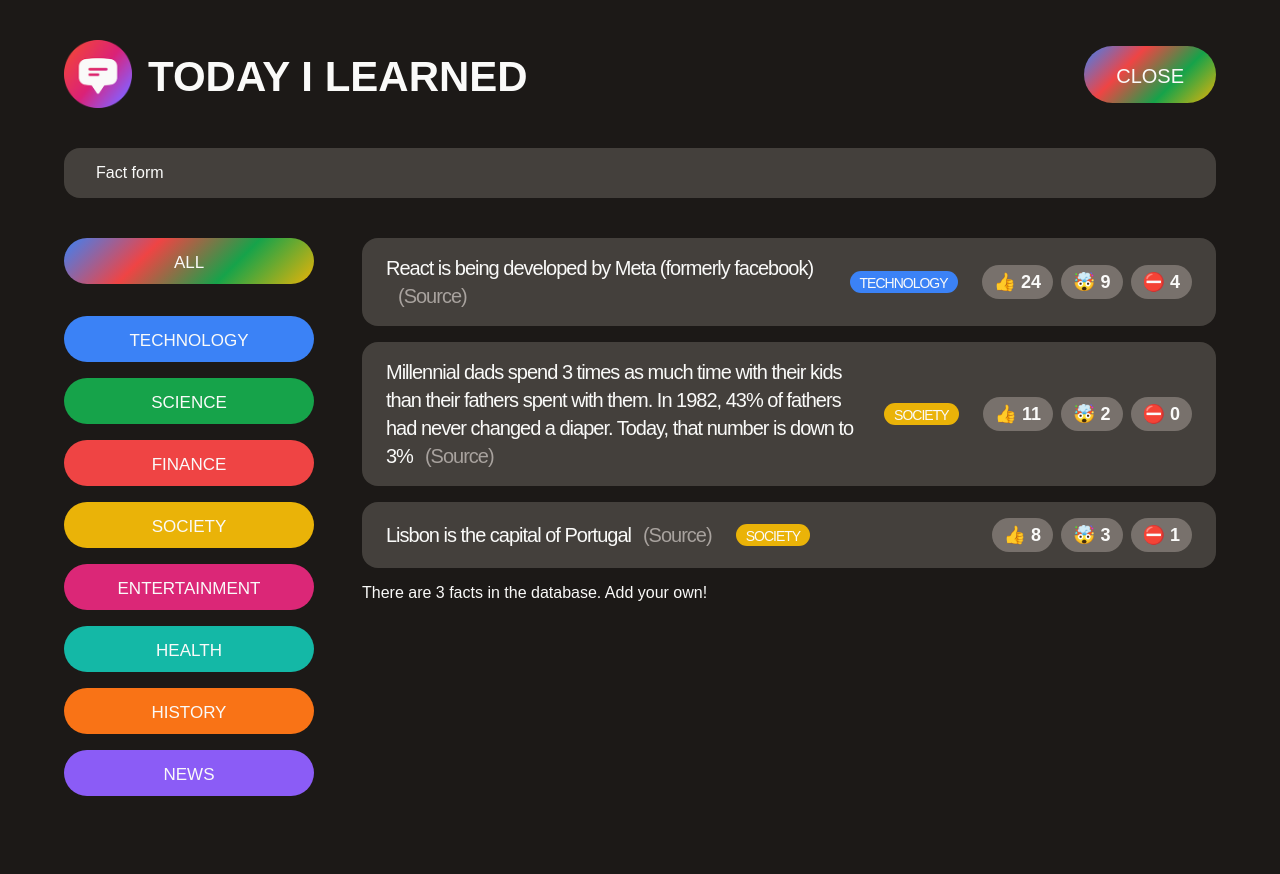
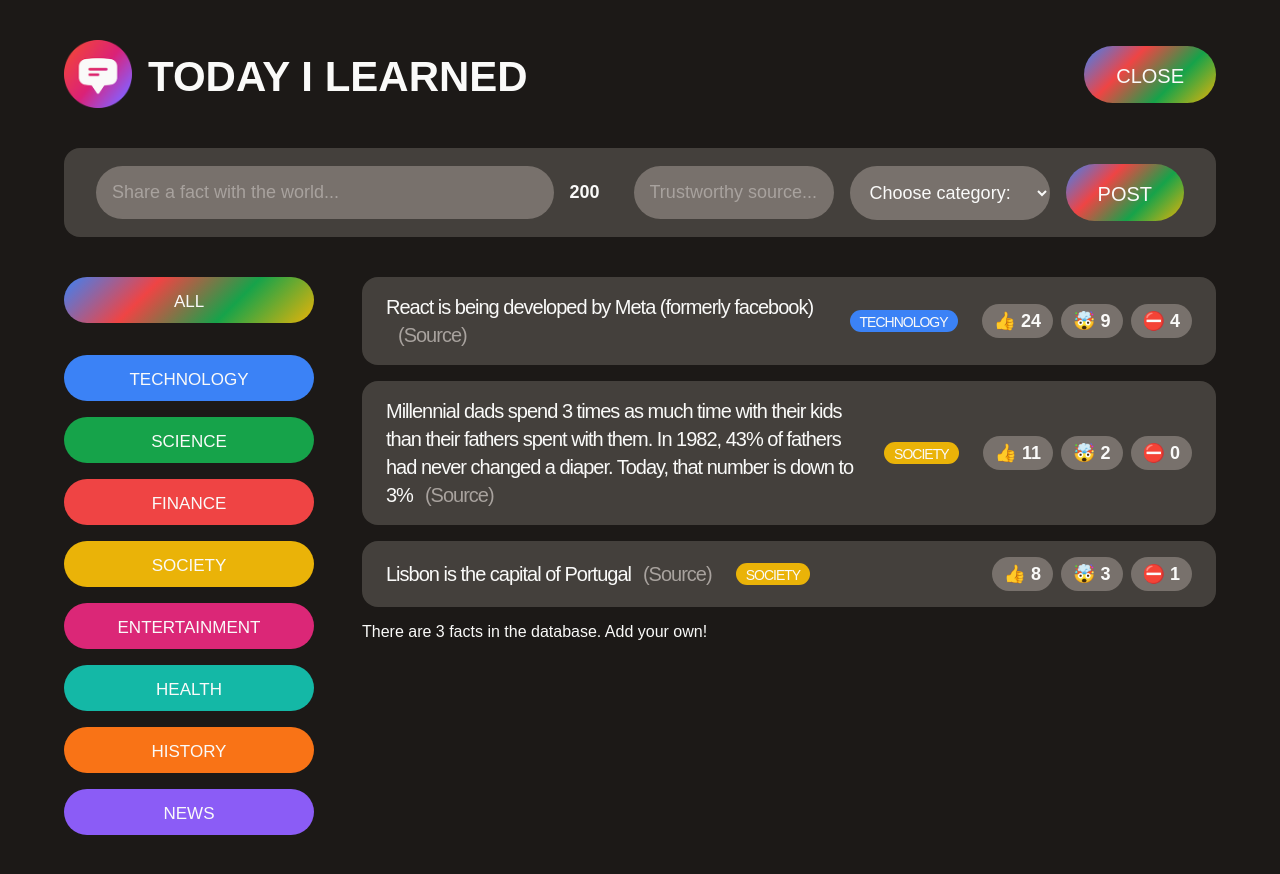
Before and after one commit to 3corneredhat/today-i-learned, a React (Create React App) app: page / in a window 1280 px wide. Both pictures are taken after a click on the button "SHARE A FACT". Shown: the top 874 px of the page. Before the commit the page ends 852 px from the top, so only its background shows below. Built offline with nearby package versions, Linux system fonts and the light colour scheme; a web font is replaced by a local one.

Commit message:
feat: added states and event handlers for user input into the form

```diff
--- a/src/App.js
+++ b/src/App.js
@@ -113,7 +113,45 @@
   );
 }
 function NewFactForm() {
-  return <form className="fact-form">Fact form</form>;
+  //create new states to update the input field of the form
+  const [text, setText] = useState("");
+  const [source, setSource] = useState("");
+  const [category, setCategory] = useState("");
+  const textLength = text.length;
+
+  function handleSubmit(e) {
+    e.preventDefault();
+    console.log(text, source, category);
+  }
+
+  return (
+    <form className="fact-form" onSubmit={handleSubmit}>
+      <input
+        type="text"
+        placeholder="Share a fact with the world..."
+        value={text}
+        // Set an event handler when the input field is selected
+        // The rendered value will update the 'text' value in the
+        // state which is then rerendered in the browser
+        onChange={(e) => setText(e.target.value)}
+      />
+      <span>{200 - textLength}</span>
+      <input
+        type="text"
+        placeholder="Trustworthy source..."
+        onChange={(e) => setSource(e.target.value)}
+      />
+      <select value={category} onChange={(e) => setCategory(e.target.value)}>
+        <option value="">Choose category:</option>
+        {CATEGORIES.map((cat) => (
+          <option key={cat.name} value={cat.name}>
+            {cat.name.toUpperCase()}
+          </option>
+        ))}
+      </select>
+      <button className="btn btn-large">Post</button>
+    </form>
+  );
 }
 
 function CategoryFilter() {
```
